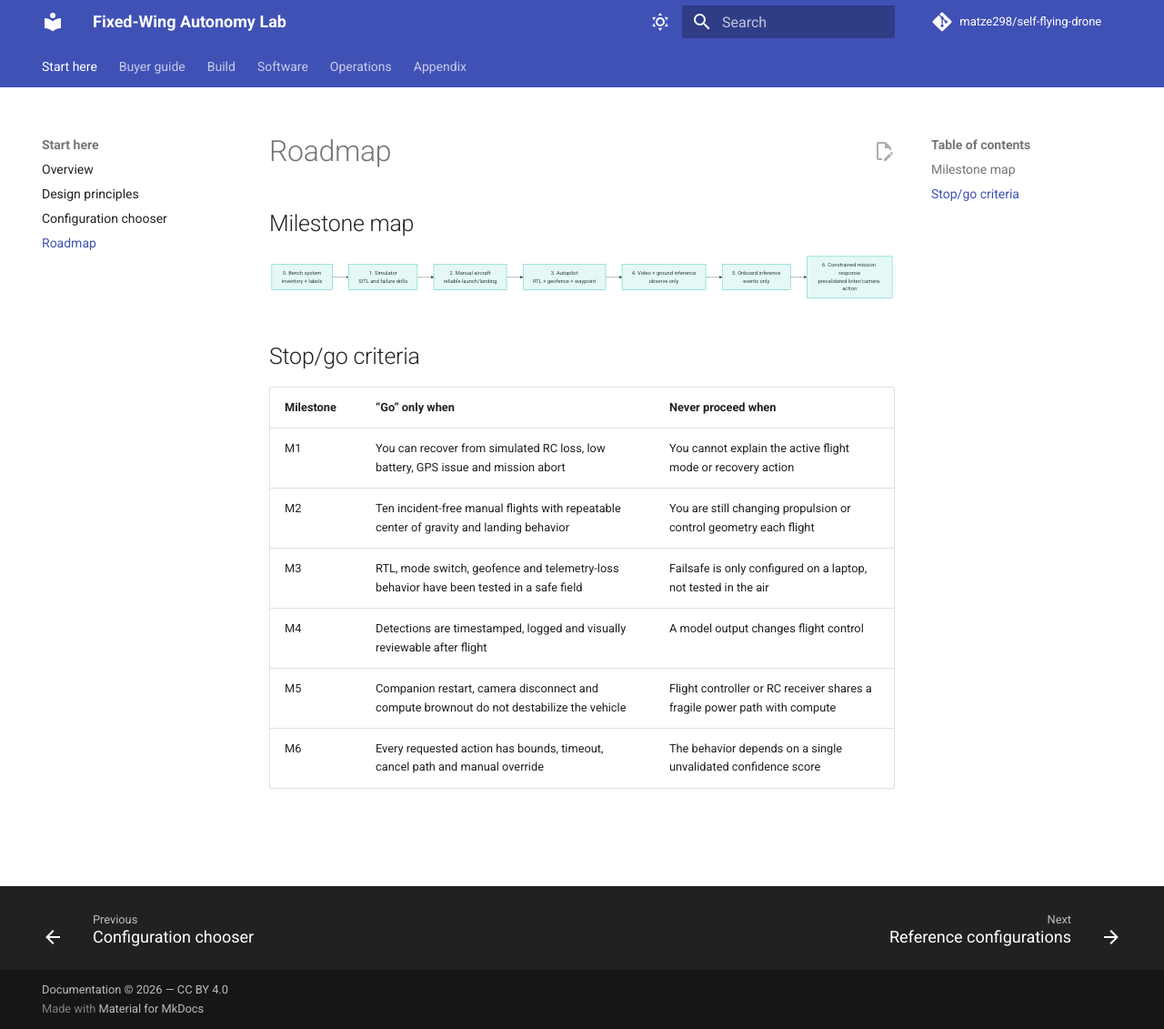
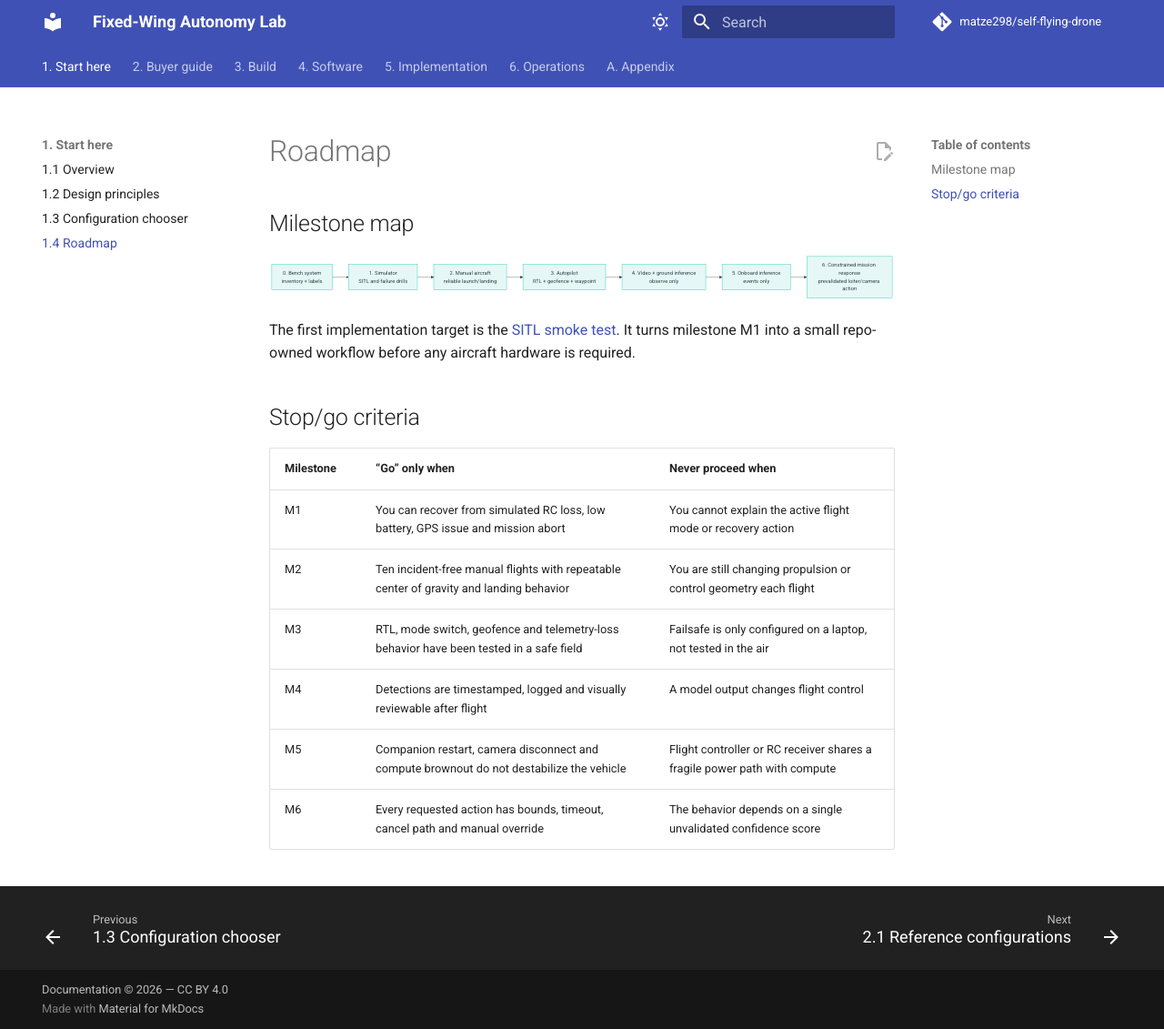
Before and after one commit to matze298/self-flying-drone, an MkDocs documentation site: the page built from docs/start/roadmap.md, in a window 1280 px wide and 1131 px high. Shown: the whole window at 91% size. Built offline with MkDocs 1.6.1 and Material for MkDocs 9.7.7, drawn with Linux system fonts in a browser that asks for light colours; comment, search, counter and statistics services are not loaded.

Commit message:
docs: add sitl implementation skeleton (#7)

````diff
--- a/docs/start/roadmap.md
+++ b/docs/start/roadmap.md
@@ -12,6 +12,8 @@
   M5 --> M6[6. Constrained mission response<br/>prevalidated loiter/camera action]
 ```
 
+The first implementation target is the [SITL smoke test](../implementation/sitl-smoke-test.md). It turns milestone M1 into a small repo-owned workflow before any aircraft hardware is required.
+
 ## Stop/go criteria
 
 | Milestone | “Go” only when | Never proceed when |
--- a/mkdocs.yml
+++ b/mkdocs.yml
@@ -71,35 +71,39 @@
   - javascripts/mermaid-init.js
 
 nav:
-  - Start here:
-      - Overview: index.md
-      - Design principles: start/design-principles.md
-      - Configuration chooser: start/configuration-chooser.md
-      - Roadmap: start/roadmap.md
-  - Buyer guide:
-      - Reference configurations: buy/reference-configurations.md
-      - Airframe and propulsion: buy/airframe-propulsion.md
-      - Flight control and navigation: buy/flight-control-navigation.md
-      - Compute and cameras: buy/compute-cameras.md
-      - Video, telemetry, and RC: buy/links-radios.md
-      - Power and wiring: buy/power-wiring.md
-      - Procurement checklist: buy/procurement-checklist.md
-  - Build:
-      - Mechanical integration: build/mechanical-integration.md
-      - Wiring and interfaces: build/wiring-interfaces.md
-      - Assembly and calibration: build/assembly-calibration.md
-  - Software:
-      - System architecture: software/system-architecture.md
-      - Development stack: software/development-stack.md
-      - Ground-side inference: software/ground-inference.md
-      - Onboard inference: software/onboard-inference.md
-      - Simulation and test tooling: software/simulation-testing.md
-  - Operations:
-      - Safety, legal, and ethics: operations/safety-legal.md
-      - Test gates: operations/test-gates.md
-      - Failsafe design: operations/failsafe-design.md
-  - Appendix:
-      - Bill of materials template: appendix/bom-template.md
-      - Interface contracts: appendix/interface-contracts.md
-      - Open-source licenses: appendix/open-source-licenses.md
-      - References: appendix/references.md
+  - "1. Start here":
+      - "1.1 Overview": index.md
+      - "1.2 Design principles": start/design-principles.md
+      - "1.3 Configuration chooser": start/configuration-chooser.md
+      - "1.4 Roadmap": start/roadmap.md
+  - "2. Buyer guide":
+      - "2.1 Reference configurations": buy/reference-configurations.md
+      - "2.2 Airframe and propulsion": buy/airframe-propulsion.md
+      - "2.3 Flight control and navigation": buy/flight-control-navigation.md
+      - "2.4 Compute and cameras": buy/compute-cameras.md
+      - "2.5 Video, telemetry, and RC": buy/links-radios.md
+      - "2.6 Power and wiring": buy/power-wiring.md
+      - "2.7 Procurement checklist": buy/procurement-checklist.md
+  - "3. Build":
+      - "3.1 Mechanical integration": build/mechanical-integration.md
+      - "3.2 Wiring and interfaces": build/wiring-interfaces.md
+      - "3.3 Assembly and calibration": build/assembly-calibration.md
+  - "4. Software":
+      - "4.1 System architecture": software/system-architecture.md
+      - "4.2 Development stack": software/development-stack.md
+      - "4.3 Ground-side inference": software/ground-inference.md
+      - "4.4 Onboard inference": software/onboard-inference.md
+      - "4.5 Simulation and test tooling": software/simulation-testing.md
+  - "5. Implementation":
+      - "5.1 First implementation": implementation/index.md
+      - "5.2 SITL smoke test": implementation/sitl-smoke-test.md
+  - "6. Operations":
+      - "6.1 Safety, legal, and ethics": operations/safety-legal.md
+      - "6.2 Test gates": operations/test-gates.md
+      - "6.3 Failsafe design": operations/failsafe-design.md
+  - "A. Appendix":
+      - "A.1 Glossary": appendix/glossary.md
+      - "A.2 Bill of materials template": appendix/bom-template.md
+      - "A.3 Interface contracts": appendix/interface-contracts.md
+      - "A.4 Open-source licenses": appendix/open-source-licenses.md
+      - "A.5 References": appendix/references.md
````
Also changed, not shown: docs/appendix/glossary.md (added, +46 -0 lines), docs/implementation/index.md (added, +56 -0 lines), docs/implementation/sitl-smoke-test.md (added, +133 -0 lines), docs/software/simulation-testing.md (+2 -0 lines).
